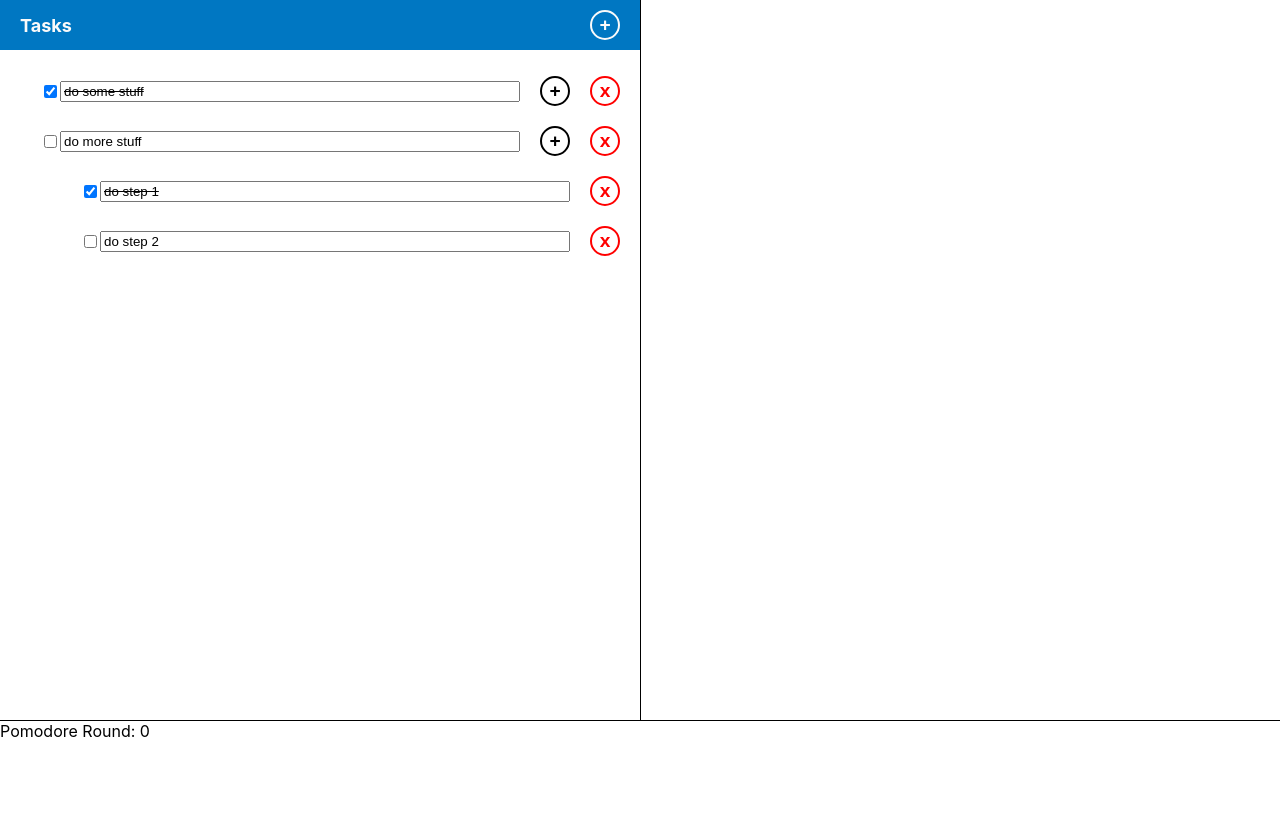
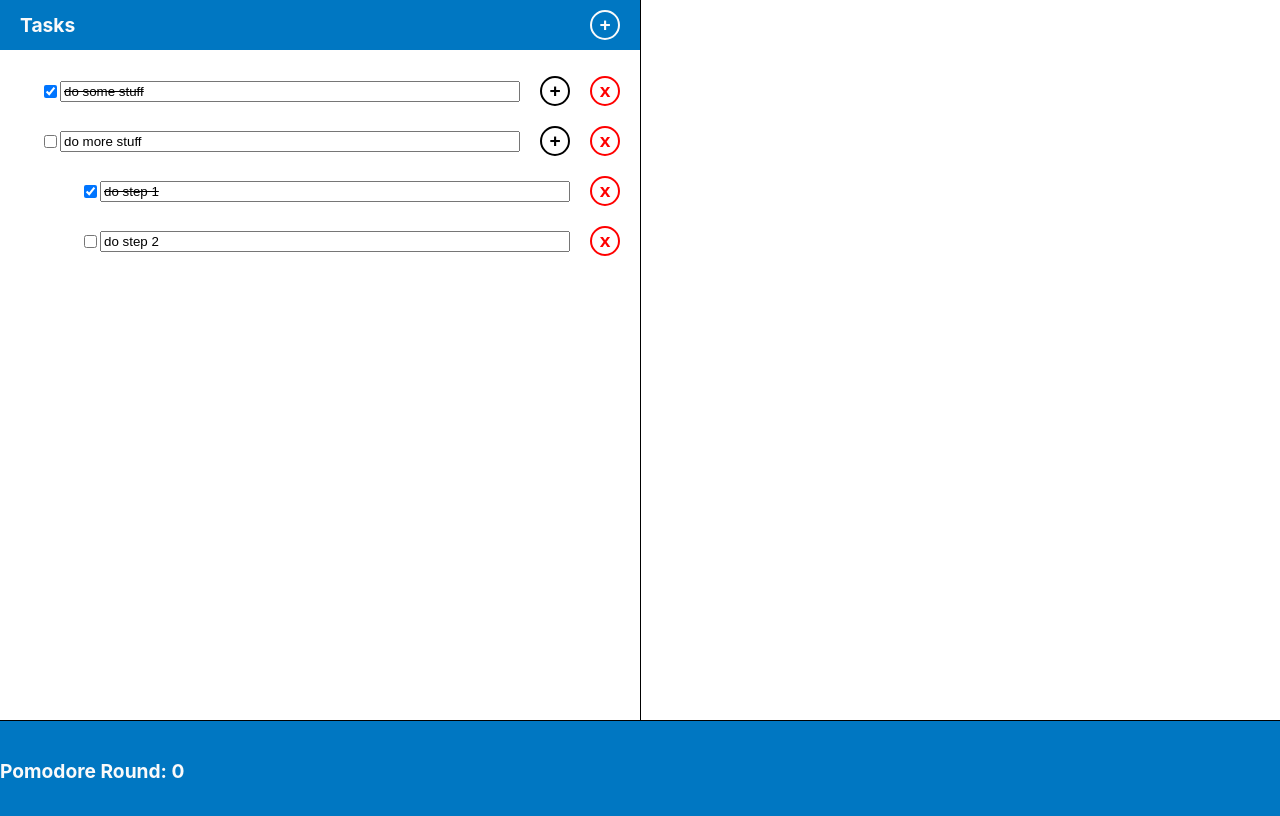
Before and after one commit to zT-1337/pomodore-app, a React (Create React App) app: page / in a window 1280 px wide. Shown: the top 816 px of the page. Built offline with nearby package versions, Linux system fonts and the light colour scheme.

Commit message:
-added: pomodore round design

```diff
--- a/src/components/pomodore/Pomodore.css
+++ b/src/components/pomodore/Pomodore.css
@@ -3,4 +3,10 @@
   width: 100%;
   height: 10%;
   min-height: 100px;
+  background-color: #0077c2;
+  color: #fafafa;
+  display: flex;
+  align-items: center;
+  font-size: larger;
+  font-weight: bold;
 }
--- a/src/components/pomodore/PomodoreContainer.tsx
+++ b/src/components/pomodore/PomodoreContainer.tsx
@@ -19,9 +19,7 @@ export function PomodoreContainer() {
 
   return (
     <div className="PomodoreContainer">
-      <div>
-        <span>Pomodore Round: {state.pomodoreSession.roundCount}</span>
-      </div>
+      <span>Pomodore Round: {state.pomodoreSession.roundCount}</span>
     </div>
   )
 }
--- a/src/components/task/Task.css
+++ b/src/components/task/Task.css
@@ -28,7 +28,7 @@
 
 .TaskHeadlineSpan {
   color: #fafafa;
-  font-size: large;
+  font-size: larger;
   font-weight: bold;
   margin-left: 20px;
   width: 100%;
```
